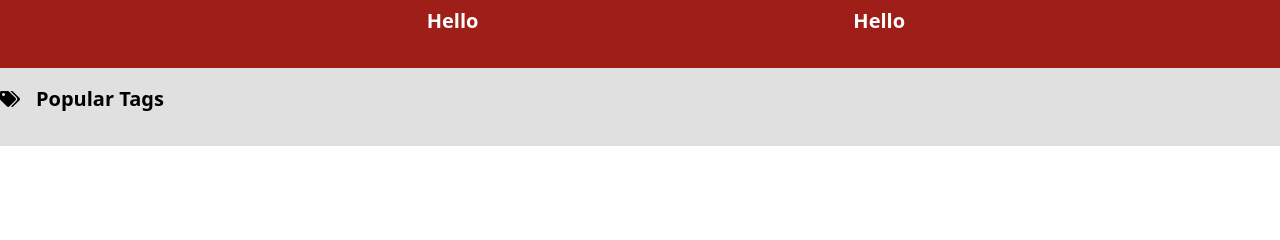
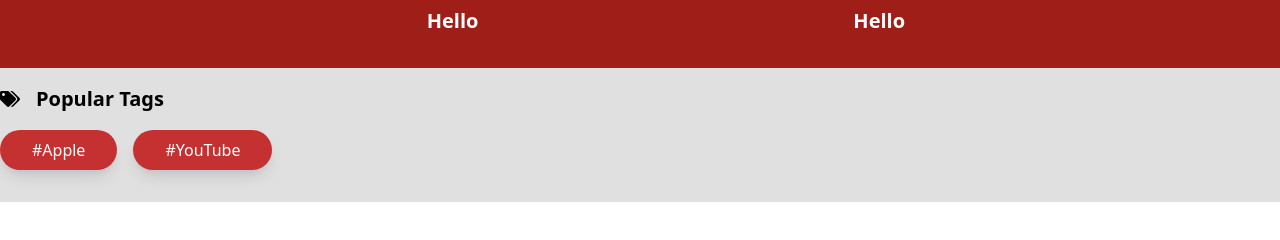
Before and after one commit to chutipon29301/newsflix, a Vue app: page / in a window 1280 px wide. Shown: the part 480-720 px from the top of the page. Built offline with nearby package versions, Linux system fonts and the light colour scheme; what @tailwindcss/custom-forms, vue-page-transition, vue-particles would draw is missing.

Commit message:
:recycle: Refactor popular tags

```diff
--- /dev/null
+++ b/src/components/Home/PopularTags.vue
@@ -0,0 +1,21 @@
+<template>
+  <div class="pt-4 pb-8">
+    <div class="flex items-center mb-4">
+      <font-awesome-icon icon="tags" class="mr-4" />
+      <div class="text-xl font-semibold">Popular Tags</div>
+    </div>
+    <div class="flex">
+      <Chip v-for="chip in chips" :key="chip" class="mr-4">{{chip}}</Chip>
+    </div>
+  </div>
+</template>
+<script lang="ts">
+import { Component, Vue } from "vue-property-decorator";
+import Chip from "@/components/Home/Chip.vue";
+@Component({
+  components: { Chip }
+})
+export default class PopularTags extends Vue {
+  private chips: string[] = ["Apple", "YouTube"];
+}
+</script>
--- a/src/views/Home/Index.vue
+++ b/src/views/Home/Index.vue
@@ -32,14 +32,8 @@
       </div>
     </div>
     <div class="w-full bg-inputhover">
-      <div class="container py-4">
-        <div class="flex items-center mb-4">
-          <font-awesome-icon icon="tags" class="mr-4" />
-          <div class="text-xl font-semibold">Popular Tags</div>
-        </div>
-        <div class="flex">
-          <Chip v-for="chip in chips" :key="chip" class="mr-4">{{chip}}</Chip>
-        </div>
+      <div class="container">
+        <PopularTags/>
       </div>
     </div>
   </div>
@@ -48,10 +42,13 @@
 import { Component, Vue } from "vue-property-decorator";
 import SmallNewsItem from "@/components/Home/SmallNewsItem.vue";
 import Chip from "@/components/Home/Chip.vue";
+import PopularTags from "@/components/Home/PopularTags.vue";
+
 @Component({
   components: {
     SmallNewsItem,
-    Chip
+    Chip,
+    PopularTags
   }
 })
 export default class Index extends Vue {}
```
